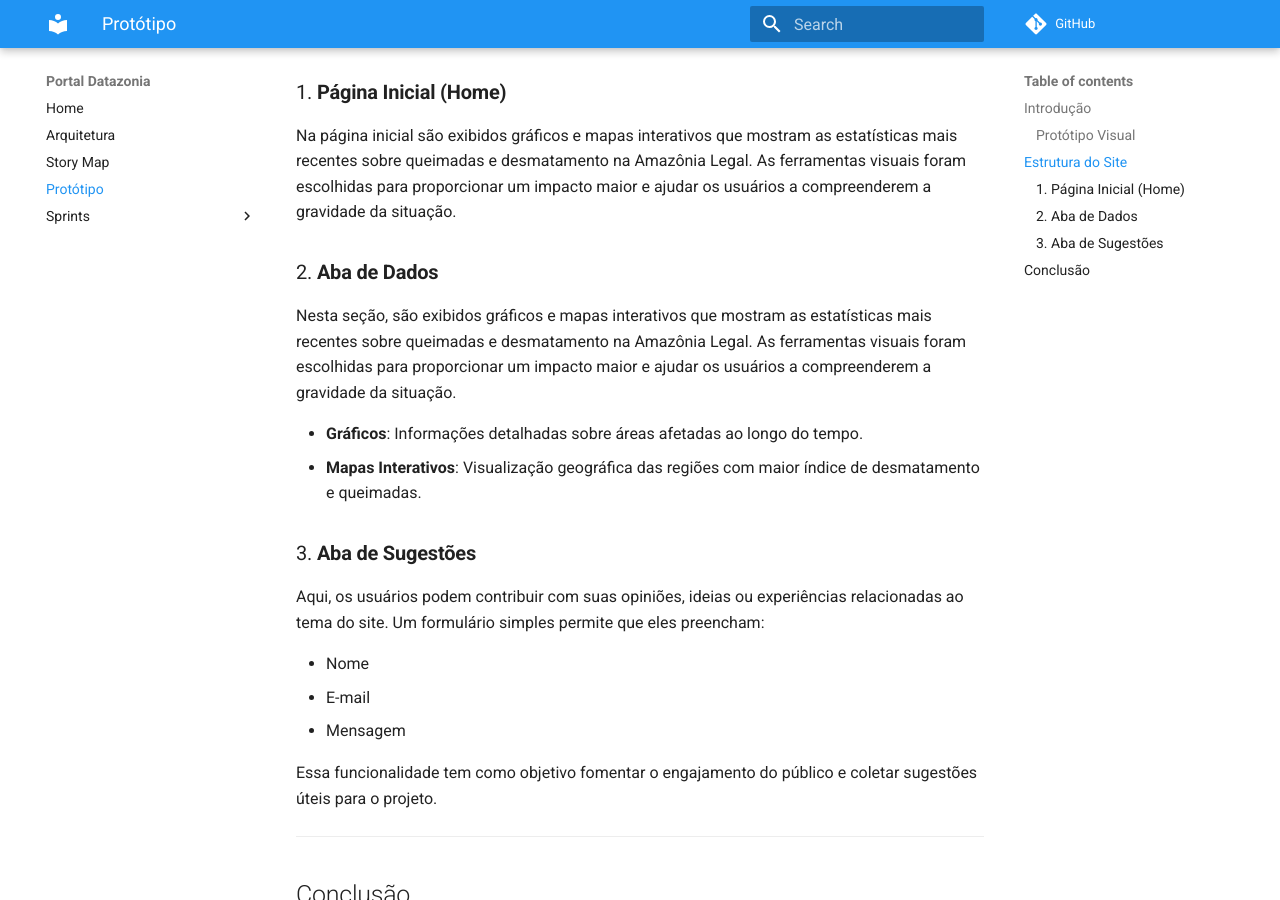
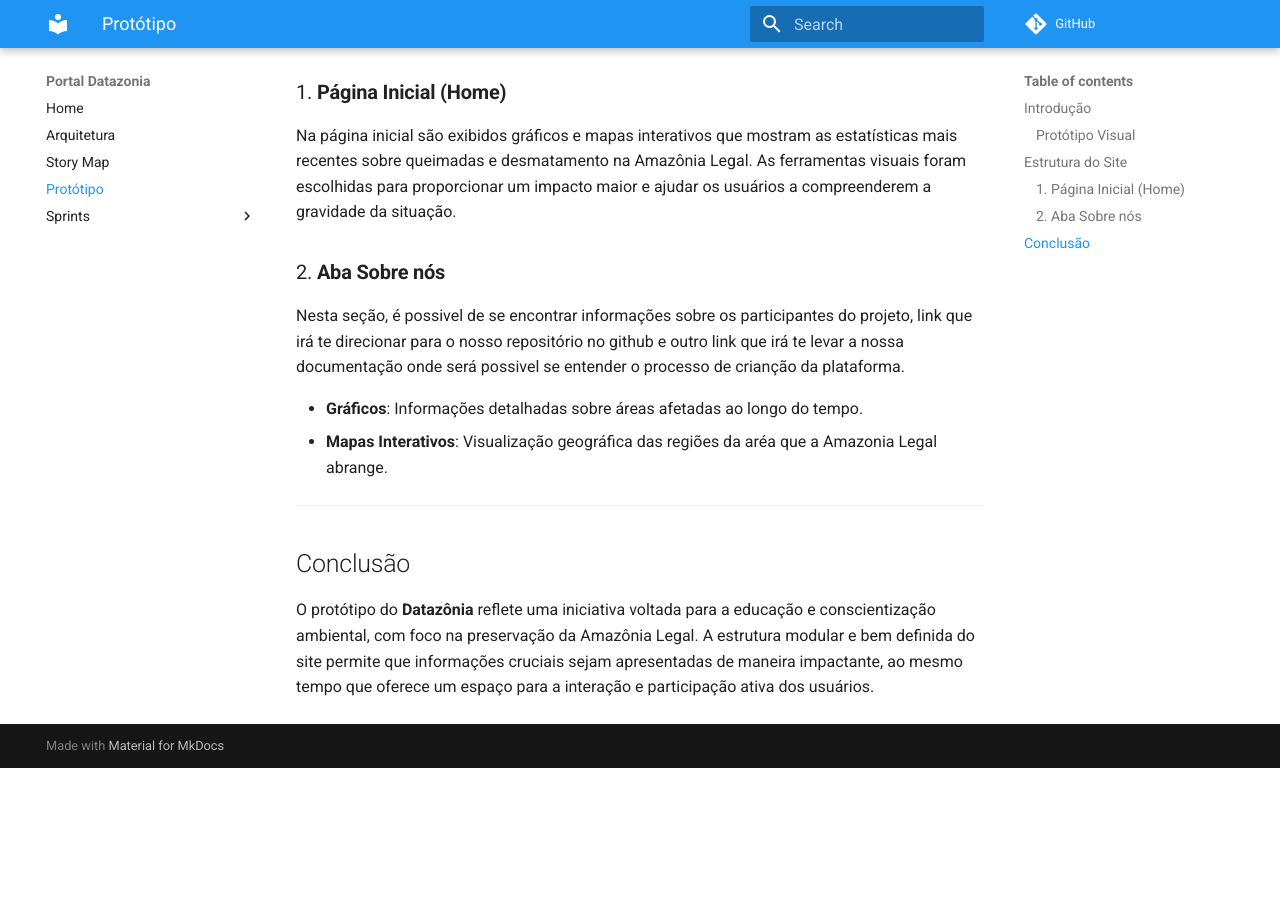
Before and after one commit to unb-mds/2024-2-Amaiszonia, an MkDocs documentation site: the page built from docs/prototipo.md, in a window 1280 px wide and 900 px high, scrolled down 1235 px. Built offline with MkDocs 1.6.1 and Material for MkDocs 9.7.7, drawn with Linux system fonts in a browser that asks for light colours; comment, search, counter and statistics services are not loaded; after the commit the page ends 2003 px from its top, so only the background shows below that.

Commit message:
alteração na documentação do prototipo na aba sobre nos

```diff
--- a/docs/prototipo.md
+++ b/docs/prototipo.md
@@ -25,20 +25,13 @@ O sistema é composto por duas seções principais, que foram projetadas para of
 ### 1. **Página Inicial (Home)**
 Na página inicial são exibidos gráficos e mapas interativos que mostram as estatísticas mais recentes sobre queimadas e desmatamento na Amazônia Legal. As ferramentas visuais foram escolhidas para proporcionar um impacto maior e ajudar os usuários a compreenderem a gravidade da situação.
 
-### 2. **Aba de Dados**
-Nesta seção, são exibidos gráficos e mapas interativos que mostram as estatísticas mais recentes sobre queimadas e desmatamento na Amazônia Legal. As ferramentas visuais foram escolhidas para proporcionar um impacto maior e ajudar os usuários a compreenderem a gravidade da situação.
+### 2. **Aba Sobre nós**
+Nesta seção, é possivel de se encontrar informações sobre os participantes do projeto, link que irá te direcionar para o nosso repositório no github e outro link que irá te levar a nossa documentação onde será possivel se entender o processo de crianção da plataforma.
 
 - **Gráficos**: Informações detalhadas sobre áreas afetadas ao longo do tempo.
-- **Mapas Interativos**: Visualização geográfica das regiões com maior índice de desmatamento e queimadas.
+- **Mapas Interativos**: Visualização geográfica das regiões da aréa que a Amazonia Legal abrange.
 
-### 3. **Aba de Sugestões**
-Aqui, os usuários podem contribuir com suas opiniões, ideias ou experiências relacionadas ao tema do site. Um formulário simples permite que eles preencham:
 
-- Nome
-- E-mail
-- Mensagem
-
-Essa funcionalidade tem como objetivo fomentar o engajamento do público e coletar sugestões úteis para o projeto.
 
 ---
 
```
